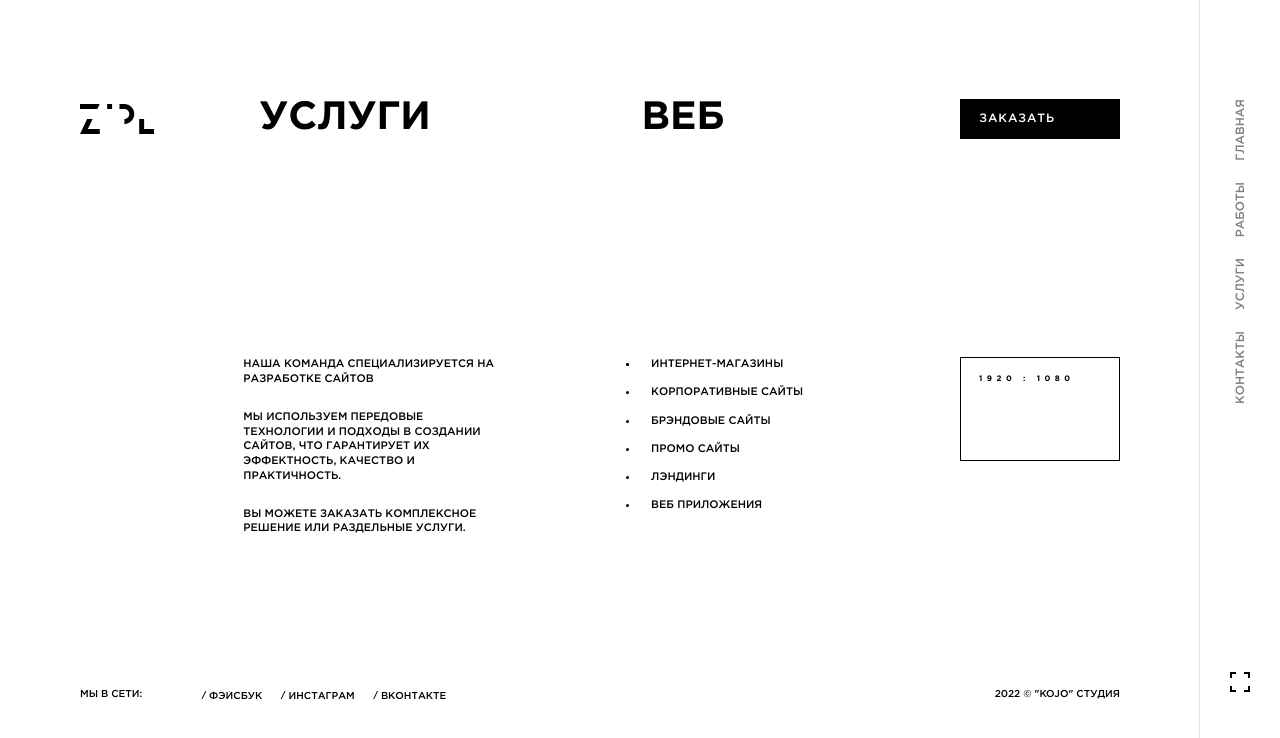
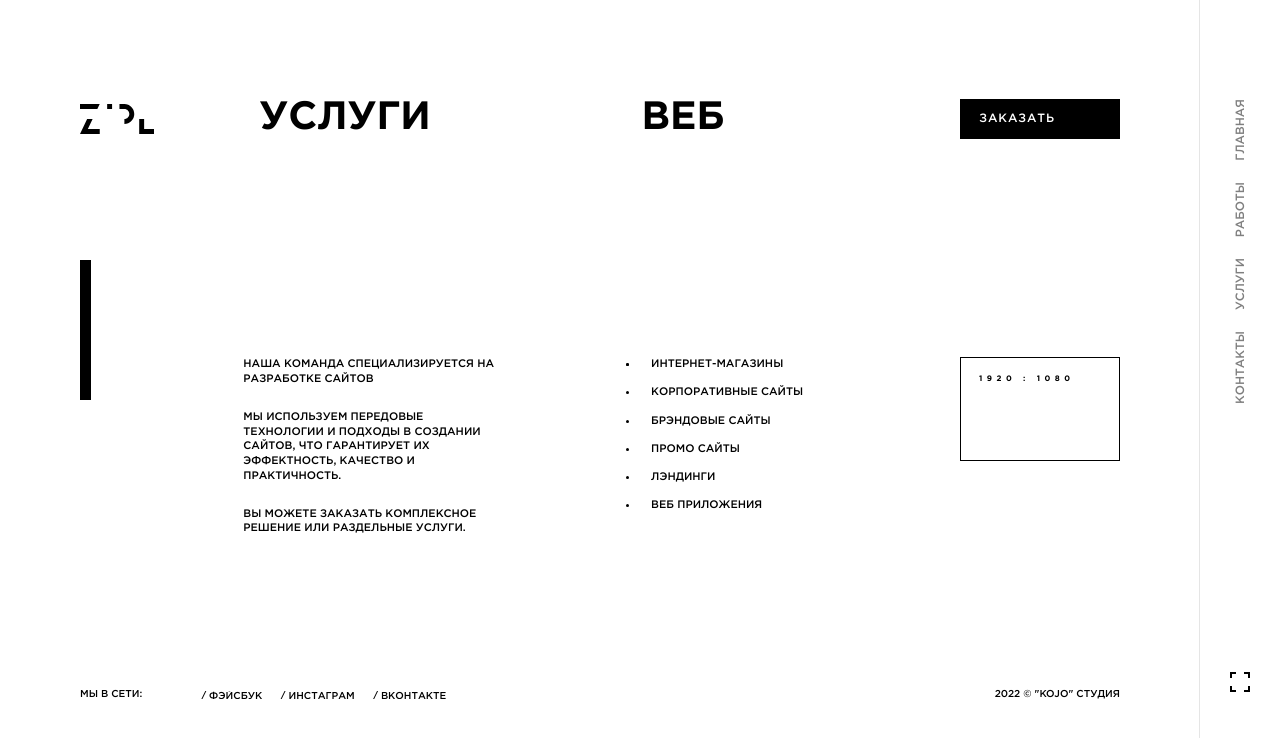
Before and after one commit to AnatolyKostarev/kojo, a React (Create React App) app: page /services in a window 1280 px wide. Shown: the top 738 px of the page. Built offline with nearby package versions, Linux system fonts and the light colour scheme.

Commit message:
Fix && refactor code Scroll Bar Service component

```diff
--- a/src/components/services_/ServiceScrollBar.jsx
+++ b/src/components/services_/ServiceScrollBar.jsx
@@ -1,12 +1,21 @@
 import React from "react";
-import styles from "./Services.module.css";
+import "./ServiceScrollBar.css";
 
 export const ServiceScrollBar = () => {
   return (
-    <div className={styles.service__scroll_bar}>
-      <span></span>
-      <span></span>
-      <span></span>
+    <div className="service__scroll_bar">
+      <div className="service__scroll_link">
+        <a href="#service">
+          <span className="service__scroll_span"></span>
+        </a>
+        <a href="#service__rule">
+          <span className="service__scroll_span"></span>
+        </a>
+        {/* <a href="#service">
+          <span className="service__scroll_span"></span>
+        </a> */}
+        <span id="indicator"></span>
+      </div>
     </div>
   );
 };
```
